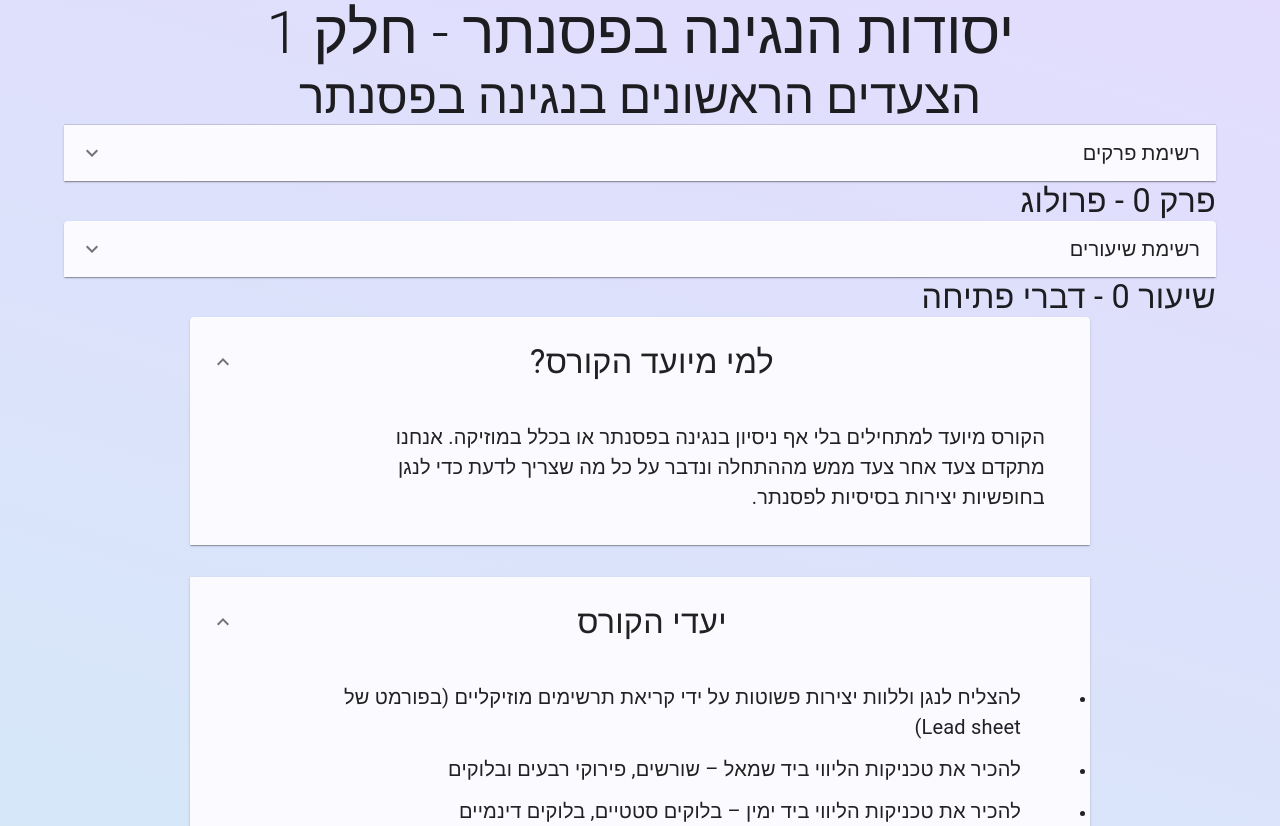
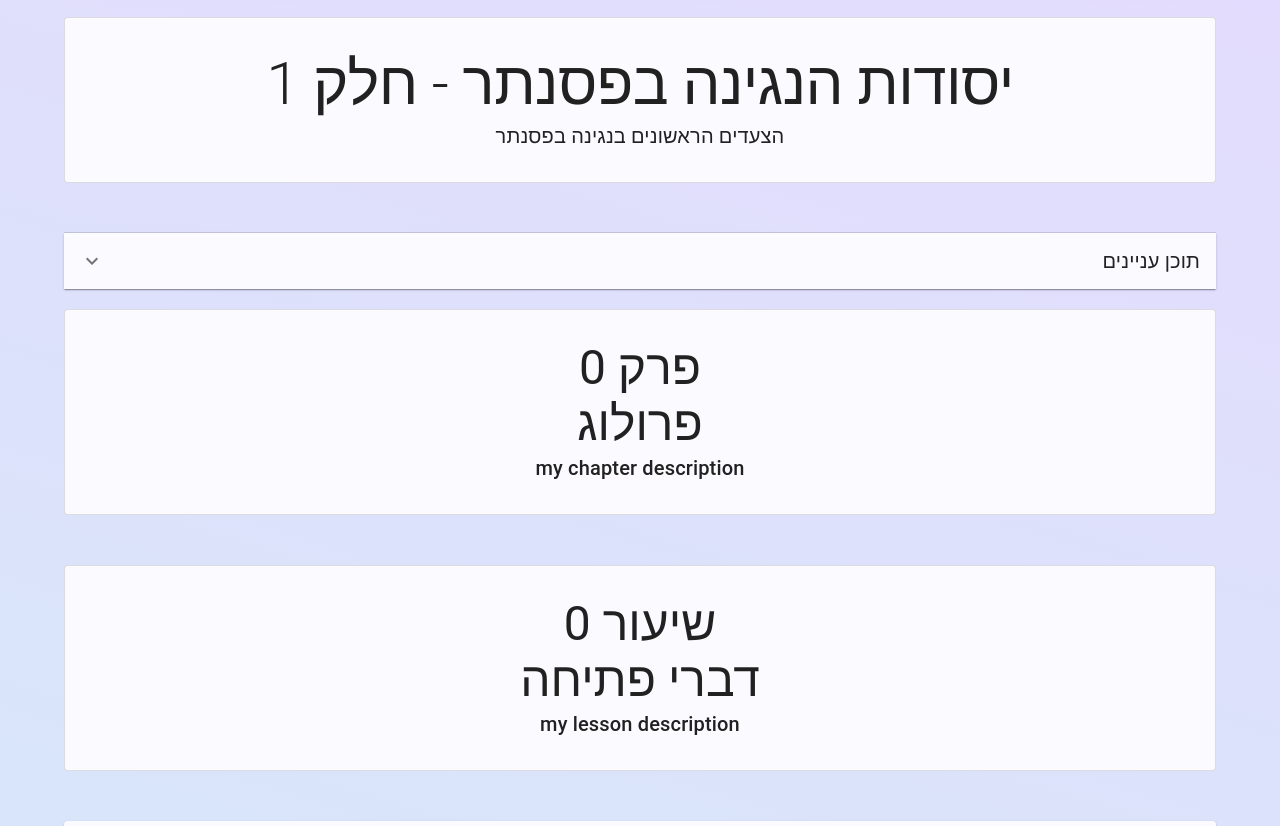
Before and after one commit to IradDoron/esum-acisum-client, a React (Create React App) app: page /courses/course1/chapter-0/lesson-0 in a window 1280 px wide. Shown: the part 277-1103 px from the top of the page. Built offline with nearby package versions, Linux system fonts and the light colour scheme.

Commit message:
layout nav

```diff
--- a/src/components/ContentUtils/Para/Para.jsx
+++ b/src/components/ContentUtils/Para/Para.jsx
@@ -2,6 +2,7 @@ import { Typography } from '@mui/material';
 import { useEffect, useState } from 'react';
 
 function Para({ children, isItem }) {
+  // maybe delete this
   const [marginAmount, setMarginAmount] = useState(3);
   useEffect(() => {
     if (isItem) {
@@ -11,15 +12,10 @@ function Para({ children, isItem }) {
 
   return (
     <Typography
-      m={1}
-      mr={marginAmount}
       sx={{
-        fontSize: 20,
-        position: 'relative',
         textAlign: 'start',
         width: '100%',
-        maxWidth: '700px',
-        margin: '12px 0',
+        margin: '24px 0',
       }}
     >
       {children}
--- a/src/components/ContentUtils/Topic/Topic.jsx
+++ b/src/components/ContentUtils/Topic/Topic.jsx
@@ -7,6 +7,7 @@ import Typography from '@mui/material/Typography';
 import ExpandMoreIcon from '@mui/icons-material/ExpandMore';
 
 import { useEffect, useState } from 'react';
+import { Stack } from '@mui/material';
 
 function Topic({ value }) {
   const [expanded, setExpanded] = useState(true);
@@ -17,11 +18,7 @@ function Topic({ value }) {
 
   return (
     <>
-      <Accordion
-        sx={{ width: '100%', maxWidth: '900px', margin: '12px 0', padding: '5px' }}
-        expanded={expanded}
-        onChange={handleChange}
-      >
+      <Accordion sx={{ width: '100%', margin: '12px 0', padding: '5px' }} expanded={expanded} onChange={handleChange}>
         <AccordionSummary expandIcon={<ExpandMoreIcon />}>
           <Typography sx={{ textAlign: 'center', width: '100%' }} variant="h4">
             {topicTitle}
--- a/src/pages/Courses/CourseLessonsNav/CourseLessonsNav.jsx
+++ b/src/pages/Courses/CourseLessonsNav/CourseLessonsNav.jsx
@@ -19,7 +19,7 @@ function CourseLessonsNav({ lessonsArray }) {
           <Stack component="nav" sx={{ maxHeight: '200px', overflow: 'scroll' }}>
             {lessonsArray?.map((lesson, index) => {
               return (
-                <NavLink key={index} to={`lesson-${index}`} style={{ textDecoration: 'none' }}>
+                <NavLink key={index} to={`${chapter}/lesson-${index}`} style={{ textDecoration: 'none' }}>
                   <Button color="secondary">
                     <Typography>{`שיעור ${index}`}</Typography>
                     <Divider orientation="vertical" flexItem sx={{ margin: '0 10px', backgroundColor: 'inherit' }} />
--- a/src/pages/Courses/RenderChapter/RenderChapter.jsx
+++ b/src/pages/Courses/RenderChapter/RenderChapter.jsx
@@ -16,17 +16,6 @@ function RenderChapter() {
 
   return (
     <div>
-      <Accordion>
-        <AccordionSummary expandIcon={<ExpandMoreIcon />}>
-          <Typography variant="h6">רשימת שיעורים</Typography>
-        </AccordionSummary>
-        <AccordionDetails>
-          <CourseLessonsNav lessonsArray={chapterData?.lessons} />
-        </AccordionDetails>
-      </Accordion>
-      <Typography variant="h4">{`${'שיעור'}${' '}${lesson.split('-')[1]}${' - '}${
-        chapterData?.lessons[Number(lesson.split('-')[1])]?.lessonTitle
-      }`}</Typography>
       <Outlet />
     </div>
   );
--- a/src/pages/Courses/RenderCourse/RenderCourse.jsx
+++ b/src/pages/Courses/RenderCourse/RenderCourse.jsx
@@ -2,7 +2,7 @@ import { useParams } from 'react-router-dom';
 import { useEffect, useState } from 'react';
 import courses from '../../../data/courses/courses';
 import { NavLink, Outlet } from 'react-router-dom';
-import { Stack, Typography, Accordion, AccordionDetails, AccordionSummary } from '@mui/material';
+import { Stack, Typography, Accordion, AccordionDetails, AccordionSummary, Paper } from '@mui/material';
 import ExpandMoreIcon from '@mui/icons-material/ExpandMore';
 
 import CourseChaptersNav from '../CourseChaptersNav/CourseChaptersNav';
@@ -14,31 +14,57 @@ function RenderCourse() {
   const [courseData, setCourseData] = useState(null);
   useEffect(() => {
     setCourseData(courses[course]);
-  }, [course]);
+  }, [course, chapter, lesson]);
 
   return (
     <div>
-      <Stack sx={{ flexWrap: 'wrap' }}>
+      <Paper variant="outlined" sx={{ flexWrap: 'wrap', margin: '20px 0 50px 0', padding: '30px' }}>
         <Typography sx={{ textAlign: 'center' }} variant="h2">
           {courseData?.courseTitle}
         </Typography>
-      </Stack>
-      <Stack sx={{ flexWrap: 'wrap' }}>
-        <Typography sx={{ textAlign: 'center' }} variant="h3">
+        <Typography sx={{ textAlign: 'center' }} variant="h6">
           {courseData?.courseDescription}
         </Typography>
-      </Stack>
+      </Paper>
       <Accordion>
         <AccordionSummary expandIcon={<ExpandMoreIcon />}>
-          <Typography variant="h6">רשימת פרקים</Typography>
+          <Typography variant="h6">תוכן עניינים</Typography>
         </AccordionSummary>
         <AccordionDetails>
           <CourseChaptersNav chaptersArray={courseData?.chapters} />
+          <CourseLessonsNav lessonsArray={courseData?.chapters[Number(chapter?.split('-')[1])].lessons} />
         </AccordionDetails>
       </Accordion>
-      <Typography variant="h4">{`${'פרק'}${' '}${chapter?.split('-')[1]}${' - '}${
-        courseData?.chapters[Number(chapter?.split('-')[1])]?.chapterTitle
-      }`}</Typography>
+      <Paper variant="outlined" sx={{ flexWrap: 'wrap', margin: '20px 0 50px 0', padding: '30px' }}>
+        <Typography sx={{ textAlign: 'center' }} variant="h3">
+          {`${'פרק'}${' '}${chapter?.split('-')[1]}`}
+        </Typography>
+        <Typography sx={{ textAlign: 'center' }} variant="h3">
+          {courseData?.chapters[Number(chapter?.split('-')[1])]?.chapterTitle}
+        </Typography>
+        <Typography sx={{ textAlign: 'center' }} variant="h6">
+          {courseData?.chapters[Number(chapter?.split('-')[1])]?.chapterDescription &&
+            courseData?.chapters[Number(chapter?.split('-')[1])]?.chapterDescription}
+        </Typography>
+      </Paper>
+      <Paper variant="outlined" sx={{ flexWrap: 'wrap', margin: '20px 0 50px 0', padding: '30px' }}>
+        <Typography sx={{ textAlign: 'center' }} variant="h3">
+          {`${'שיעור'}${' '}${lesson?.split('-')[1]}`}
+        </Typography>
+
+        <Typography sx={{ textAlign: 'center' }} variant="h3">
+          {`${
+            courseData?.chapters[Number(chapter?.split('-')[1])]?.lessons[Number(lesson?.split('-')[1])]?.lessonTitle
+          }`}
+        </Typography>
+        <Typography sx={{ textAlign: 'center' }} variant="h6">
+          {courseData?.chapters[Number(chapter?.split('-')[1])]?.lessons[Number(lesson?.split('-')[1])]
+            ?.lessonDescription &&
+            courseData?.chapters[Number(chapter?.split('-')[1])]?.lessons[Number(lesson?.split('-')[1])]
+              ?.lessonDescription}
+        </Typography>
+      </Paper>
+
       <Outlet />
     </div>
   );
```
Also changed, not shown: public/svgTest.svg (deleted), src/data/courses/courses.js.
